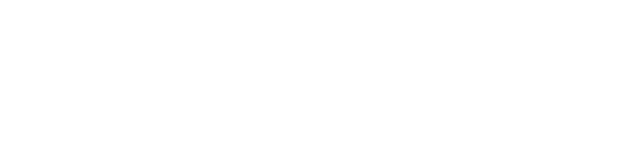
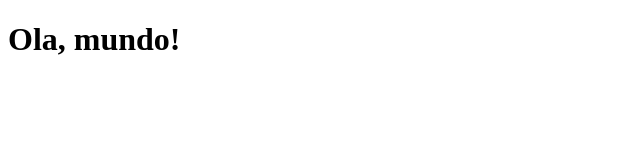
Before and after one commit to Renan076/html-css, a plain HTML site: page desafios/desafio015/index.html in a window 1280 px wide. Shown: the whole page, without its empty margins (0-640 px from the left). Drawn offline with Linux system fonts and the light colour scheme.

Commit message:
desafio015  0.1

```diff
--- /dev/null
+++ b/desafios/desafio015/estilo.css
@@ -0,0 +1 @@
+@charset
--- a/desafios/desafio015/index.html
+++ b/desafios/desafio015/index.html
@@ -4,16 +4,11 @@
     <meta charset="UTF-8">
     <meta http-equiv="X-UA-Compatible" content="IE=edge">
     <meta name="viewport" content="width=device-width, initial-scale=1.0">
-    <title>Document</title>
+    <title>Projeto redes sociais
+    </title>
     <link rel="shortcut icon" href="favicon.ico" type="image/x-icon">
-    <style>
-        body {
-            font-family: Arial, Helvetica, sans-serif;
-        }
-
-    </style>
 </head>
 <body>
-    <h1></h1>
+    <h1>Ola, mundo!</h1>
 </body>
 </html>
```
